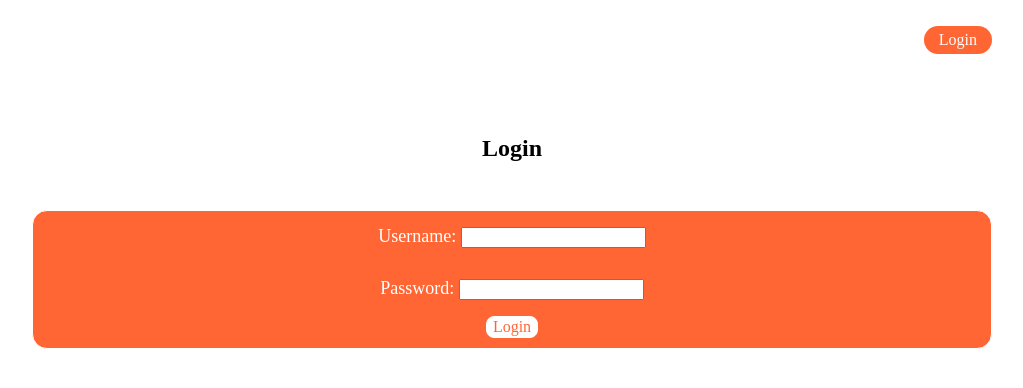
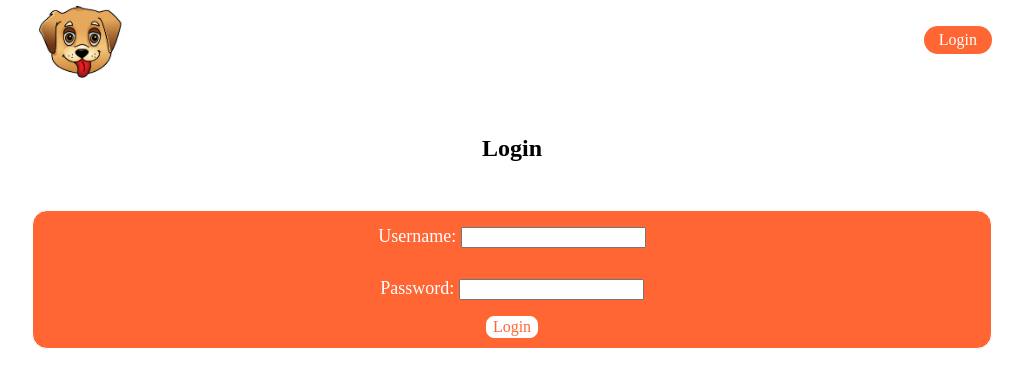
Before and after one commit to thinkful-ei-emu/AP-Capstone-Client, a React (Create React App) app: page /login in a window 1280 px wide. Shown: the top 388 px of the page, without its empty margins (128-1151 px from the left). Built offline with nearby package versions, Linux system fonts and the light colour scheme; no server answers.

Commit message:
added pic for logo, onClick to home still works

```diff
--- a/src/components/Header/Header.css
+++ b/src/components/Header/Header.css
@@ -40,3 +40,8 @@
     margin-right: 10px;
     font-family: 'Chewy', cursive;
   }
+
+  .pic{
+    max-width: 100px;
+    margin-top: -25px;
+  }
--- a/src/components/Header/Header.js
+++ b/src/components/Header/Header.js
@@ -3,6 +3,7 @@ import { Link } from "react-router-dom";
 import ParksContext from '../../context/ParksContext'
 import TokenService from "../../services/token-service";
 import './Header.css'
+import pic from '../../images/cute-cartoon-dog-face-vector-14275452.jpg'
 
 export default class Header extends React.Component {
 
@@ -38,7 +39,9 @@ export default class Header extends React.Component {
     return (
       <nav className='Header'>
         <h1 className='Title'>
-          <Link to="/">RMH!</Link>
+          <Link to="/">
+            <img className='pic' src={pic} alt='logo'></img>
+          </Link>
         </h1>
         {this.handleIfLoggedIn()}
       </nav>
--- a/src/components/Park/Park.css
+++ b/src/components/Park/Park.css
@@ -5,13 +5,14 @@
     border: 1px solid white;
     font-size: 16px;
     position: fixed;
+    margin-top: -30px;
 }
 
 .Single-Park{
     text-align: center;
     border: 1px solid black;
     text-align: center;
-    margin-top: 25px;
+    margin-top: 50px;
     margin-bottom: 15px;
     border-radius: 15px 50px;
     width: auto;
--- a/src/components/Park/Park.js
+++ b/src/components/Park/Park.js
@@ -26,6 +26,7 @@ export default class Park extends React.Component {
       .catch(err => {
         console.error(err.error);
       });
+
   }
 
   handleReviewSubmit = e =>{
```
Also changed, not shown: src/components/Favorites/Favorites.css (line endings or trailing spaces), src/images/cute-cartoon-dog-face-vector-14275452.jpg (added).
